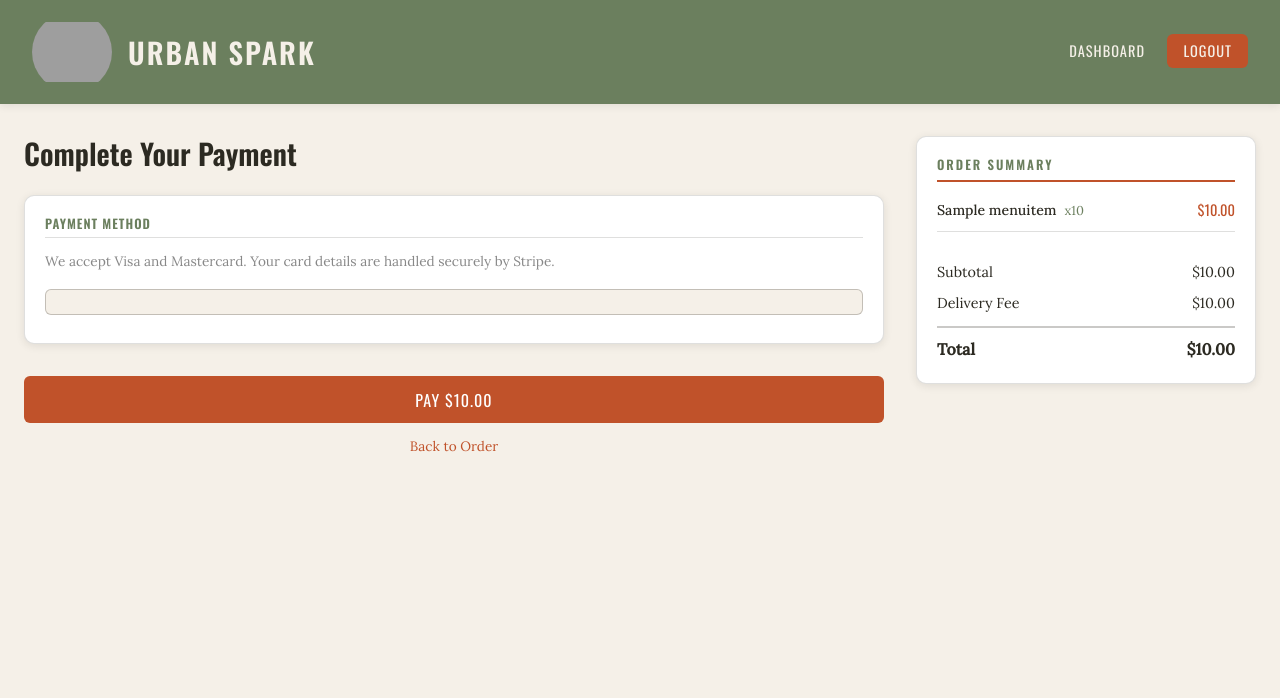
After one commit to Web-Development-UAlberta/exsm-3943-3951-sp1-c-python-project-restaurant-scenario-python-project, a Django app: page /order/1/payment/ in a window 1280 px wide. The commit adds this page. Shown: the top 698 px of the page. Run offline with Django 5.2, Linux system fonts and the light colour scheme; a user stored in the database is signed in; tables that the repository leaves empty hold one stand-in row (values such as "Sample post"); some libraries are stand-ins or nearby versions; grey boxes are pictures that could not be loaded.

Commit message:
Added payment functionality

```diff
--- a/Python_Project/Python_Project/settings.py
+++ b/Python_Project/Python_Project/settings.py
@@ -9,7 +9,7 @@ https://docs.djangoproject.com/en/6.0/topics/settings/
 For the full list of settings and their values, see
 https://docs.djangoproject.com/en/6.0/ref/settings/
 """
-
+import stripe
 from pathlib import Path
 import os
 from dotenv import load_dotenv
@@ -17,6 +17,10 @@ load_dotenv(override=False)
 
 # Build paths inside the project like this: BASE_DIR / 'subdir'.
 BASE_DIR = Path(__file__).resolve().parent.parent
+
+# Importing keys from our .env file for payment processing
+STRIPE_SECRET_KEY = os.environ.get('STRIPE_SECRET_KEY')
+STRIPE_PUBLISHABLE_KEY = os.environ.get('STRIPE_PUBLISHABLE_KEY')
 
 
 # Quick-start development settings - unsuitable for production
--- /dev/null
+++ b/Python_Project/restaurant/templates/restaurant/payment.html
@@ -0,0 +1,150 @@
+{% extends 'base.html' %}
+
+{% block title %}Payment | Urban Spark{% endblock %}
+
+{% block content %}
+
+{# ====== PAYMENT PAGE ====== #}
+{# uses Stripe Elements to collect card details securely #}
+{# card data never touches our server, Stripe handles it entirely #}
+<div class="review-page">
+
+    {# ====== LEFT: PAYMENT FORM ====== #}
+    <section class="review-form-section">
+        <h2>Complete Your Payment</h2>
+
+        <div class="review-field-group">
+            <h3>Payment Method</h3>
+            <p style="font-size:0.85rem; color:#888; margin-bottom:1rem;">
+                We accept Visa and Mastercard. Your card details are handled securely by Stripe.
+            </p>
+
+            {# Stripe Elements mounts the card input here #}
+            <div id="card-element" style="padding:0.75rem; border:1px solid var(--border-mid); border-radius:var(--radius-sm); background:var(--cream);"></div>
+
+            {# Stripe validation errors show here #}
+            <div id="card-errors" style="color:#8B2A1A; font-size:0.85rem; margin-top:0.5rem;"></div>
+        </div>
+
+        <button id="pay-button" class="auth-button" style="width:100%; margin-top:1rem;">
+            Pay ${{ order.total_price }}
+        </button>
+
+        <a href="{% url 'order_detail' order.id %}" style="display:block; text-align:center; margin-top:0.75rem; font-size:0.85rem;">
+            Back to Order
+        </a>
+    </section>
+
+    {# ====== RIGHT: ORDER SUMMARY ====== #}
+    <aside class="review-summary">
+        <h3>Order Summary</h3>
+
+        <ul class="review-item-list">
+            {% for item in order.orderitem_set.all %}
+            <li class="review-item">
+                <div class="review-item-info">
+                    <span class="review-item-name">{{ item.menu_item.name }}</span>
+                    <span class="review-item-qty">x{{ item.quantity }}</span>
+                </div>
+                <span class="review-item-total">${{ item.unit_price }}</span>
+            </li>
+            {% endfor %}
+        </ul>
+
+        <div class="review-totals">
+            <div class="review-total-row">
+                <span>Subtotal</span>
+                <span>${{ order.sub_total }}</span>
+            </div>
+            {% if order.loyalty_discount > 0 %}
+            <div class="review-total-row">
+                <span>Loyalty Discount</span>
+                <span>-${{ order.loyalty_discount }}</span>
+            </div>
+            {% endif %}
+            {% if order.delivery_fee %}
+            <div class="review-total-row">
+                <span>Delivery Fee</span>
+                <span>${{ order.delivery_fee }}</span>
+            </div>
+            {% endif %}
+            <div class="review-total-row review-total-final">
+                <strong>Total</strong>
+                <strong>${{ order.total_price }}</strong>
+            </div>
+        </div>
+    </aside>
+
+</div>
+
+{# ====== STRIPE JAVASCRIPT ====== #}
+{# load Stripe.js from Stripe's CDN, never self-host this file #}
+<script src="https://js.stripe.com/v3/"></script>
+<script>
+    // initialize Stripe with the publishable key passed from the view
+    var stripe = Stripe('{{ stripe_publishable_key }}');
+    var elements = stripe.elements();
+
+    // create and mount the card element into the div above
+    var cardElement = elements.create('card', {
+        style: {
+            base: {
+                fontFamily: 'Lora, serif',
+                fontSize: '16px',
+                color: '#2C2A22',
+            }
+        }
+    });
+    cardElement.mount('#card-element');
+
+    // show validation errors as the user types
+    cardElement.on('change', function(event) {
+        var errorDiv = document.getElementById('card-errors');
+        errorDiv.textContent = event.error ? event.error.message : '';
+    });
+
+    // handle the pay button click
+    document.getElementById('pay-button').addEventListener('click', async function() {
+        var button = document.getElementById('pay-button');
+        button.disabled = true;
+        button.textContent = 'Processing...';
+
+        // ask our Django backend to create a PaymentIntent and get the client secret
+        var response = await fetch('{% url "create_payment_intent" order.id %}', {
+            method: 'POST',
+            headers: {
+                'Content-Type': 'application/json',
+                'X-CSRFToken': '{{ csrf_token }}'
+            },
+            body: JSON.stringify({})
+        });
+
+        var data = await response.json();
+
+        if (data.error) {
+            document.getElementById('card-errors').textContent = data.error;
+            button.disabled = false;
+            button.textContent = 'Pay ${{ order.total_price }}';
+            return;
+        }
+
+        // confirm the payment with Stripe using the client secret
+        var result = await stripe.confirmCardPayment(data.clientSecret, {
+            payment_method: {
+                card: cardElement,
+            }
+        });
+
+        if (result.error) {
+            // show the error to the user
+            document.getElementById('card-errors').textContent = result.error.message;
+            button.disabled = false;
+            button.textContent = 'Pay ${{ order.total_price }}';
+        } else if (result.paymentIntent.status === 'succeeded') {
+            // payment succeeded, redirect to our success view with the payment intent id
+            window.location.href = '{% url "payment_success" order.id %}?payment_intent=' + result.paymentIntent.id;
+        }
+    });
+</script>
+
+{% endblock %}
--- a/Python_Project/restaurant/urls.py
+++ b/Python_Project/restaurant/urls.py
@@ -104,6 +104,12 @@ urlpatterns = [
     path('cart/remove/<int:item_id>/', views.cart_remove, name='cart_remove'),
     path('cart/update/<int:item_id>/', views.cart_update, name='cart_update'),
 
-    # ====================== CART ======================
+    # ====================== REPORTS ======================
     path('reporting/', views.reporting_view, name='reporting_view'),
+
+    # ====================== PAYMENT ======================
+    path('order/<int:order_id>/payment/', views.payment_page, name='payment_page'),
+    path('order/<int:order_id>/create-payment-intent/', views.create_payment_intent, name='create_payment_intent'),
+    path('order/<int:order_id>/payment/success/', views.payment_success, name='payment_success'),
+    path('order/<int:order_id>/payment/confirmation/', views.payment_confirmation, name='payment_confirmation'),
 ]
--- a/Python_Project/restaurant/views.py
+++ b/Python_Project/restaurant/views.py
@@ -8,6 +8,12 @@ from django.urls import reverse
 from django.db.models import Q, F, Count, Sum
 from django.utils import timezone
 from .utils import haversine_distance, geocode_address
+import stripe
+import json
+from django.conf import settings
+from django.http import JsonResponse
+from django.views.decorators.csrf import csrf_exempt
+
 
 
 # ====================== CONSISTENT ROLE HELPERS ======================
@@ -1635,3 +1641,124 @@ def reporting_view(request):
         'date_to': date_to,
         'sort_by': sort_by,
     })
+
+
+# ====================== PAYMENT VIEWS ======================
+
+# View for the payment page — works for both logged in customers and guests
+# no @login_required here because guests need to be able to pay too
+def payment_page(request, order_id):
+    order = get_object_or_404(models.Order, id=order_id)
+
+    # if logged in as customer, verify they own this order
+    if request.user.is_authenticated and request.user.role == models.User.Role.CUSTOMER:
+        customer = get_object_or_404(models.Customer, user=request.user)
+        if order.customer != customer:
+            messages.error(request, 'You do not have permission to pay for this order.')
+            return redirect('order_list')
+
+    # if guest, verify they own this order via the session
+    # works the same way as order_delete — checks guest_order_id in session
+    elif not request.user.is_authenticated:
+        guest_order_id = request.session.get('guest_order_id')
+        if guest_order_id != order.id:
+            messages.error(request, 'You do not have permission to pay for this order.')
+            return redirect('index')
+
+    # do not allow payment if order is already paid
+    if order.payment_status == models.Order.PaymentStatus.PAID:
+        messages.info(request, 'This order has already been paid.')
+        return redirect('order_detail', pk=order_id)
+
+    # pass the publishable key to the template so Stripe JS can initialize
+    # the publishable key is safe to expose in HTML, unlike the secret key
+    return render(request, 'restaurant/payment.html', {
+        'order': order,
+        'stripe_publishable_key': settings.STRIPE_PUBLISHABLE_KEY,
+    })
+
+
+# View that creates a Stripe PaymentIntent and returns the client secret to the frontend
+# called silently by Stripe JS when the customer clicks Pay
+# @csrf_exempt because Stripe JS sends a fetch request without Django's CSRF cookie
+@csrf_exempt
+def create_payment_intent(request, order_id):
+    order = get_object_or_404(models.Order, id=order_id)
+
+    if request.method == 'POST':
+        try:
+            stripe.api_key = settings.STRIPE_SECRET_KEY
+
+            # Stripe works in cents so multiply total by 100
+            # $28.98 becomes 2898 cents
+            amount_in_cents = int(order.total_price * 100)
+
+            # create the payment intent on Stripe's servers
+            # metadata stores order info for reference in the Stripe dashboard
+            intent = stripe.PaymentIntent.create(
+                amount=amount_in_cents,
+                currency='cad',
+                metadata={
+                    'order_id': order.id,
+                    'restaurant': str(order.restaurant),
+                }
+            )
+
+            # return the client secret to the frontend so Stripe JS can confirm the payment
+            return JsonResponse({'clientSecret': intent.client_secret})
+
+        except Exception as e:
+            return JsonResponse({'error': str(e)}, status=400)
+
+    return JsonResponse({'error': 'Invalid request method'}, status=405)
+
+
+# View that handles the redirect after Stripe confirms the payment
+# Stripe sends the customer back here with the payment_intent id in the query string
+def payment_success(request, order_id):
+    order = get_object_or_404(models.Order, id=order_id)
+    payment_intent_id = request.GET.get('payment_intent')
+
+    if not payment_intent_id:
+        messages.error(request, 'Payment confirmation failed.')
+        return redirect('order_detail', pk=order_id)
+
+    try:
+        stripe.api_key = settings.STRIPE_SECRET_KEY
+
+        # verify the payment actually succeeded by checking with Stripe directly
+        # we never trust the redirect alone, someone could manually type the success URL
+        intent = stripe.PaymentIntent.retrieve(payment_intent_id)
+
+        if intent.status == 'succeeded':
+            # update order payment status to paid
+            order.payment_status = models.Order.PaymentStatus.PAID
+            order.save()
+
+            # create a Payment record in our database with the Stripe transaction id
+            # this satisfies the transaction_id field on the Payment model
+            models.Payment.objects.create(
+                order=order,
+                method=models.Payment.PaymentMethod.CREDIT_CARD,
+                amount=order.total_price,
+                transaction_id=payment_intent_id
+            )
+
+            messages.success(request, f'Payment successful! Order #{order.id} is confirmed.')
+            return redirect('payment_confirmation', order_id=order_id)
+
+    except Exception as e:
+        messages.error(request, f'Payment verification failed: {str(e)}')
+
+    return redirect('order_detail', pk=order_id)
+
+
+# View that shows the confirmation page after a successful payment
+def payment_confirmation(request, order_id):
+    order = get_object_or_404(models.Order, id=order_id)
+    # get the most recent payment record for this order
+    payment = models.Payment.objects.filter(order=order).last()
+    return render(request, 'restaurant/payment_confirmation.html', {
+        'order': order,
+        'payment': payment,
+    })
```
Also changed, not shown: Python_Project/restaurant/templates/restaurant/order_detail.html (+7 -0 lines), Python_Project/restaurant/templates/restaurant/payment_confirmation.html (added, +35 -0 lines).
